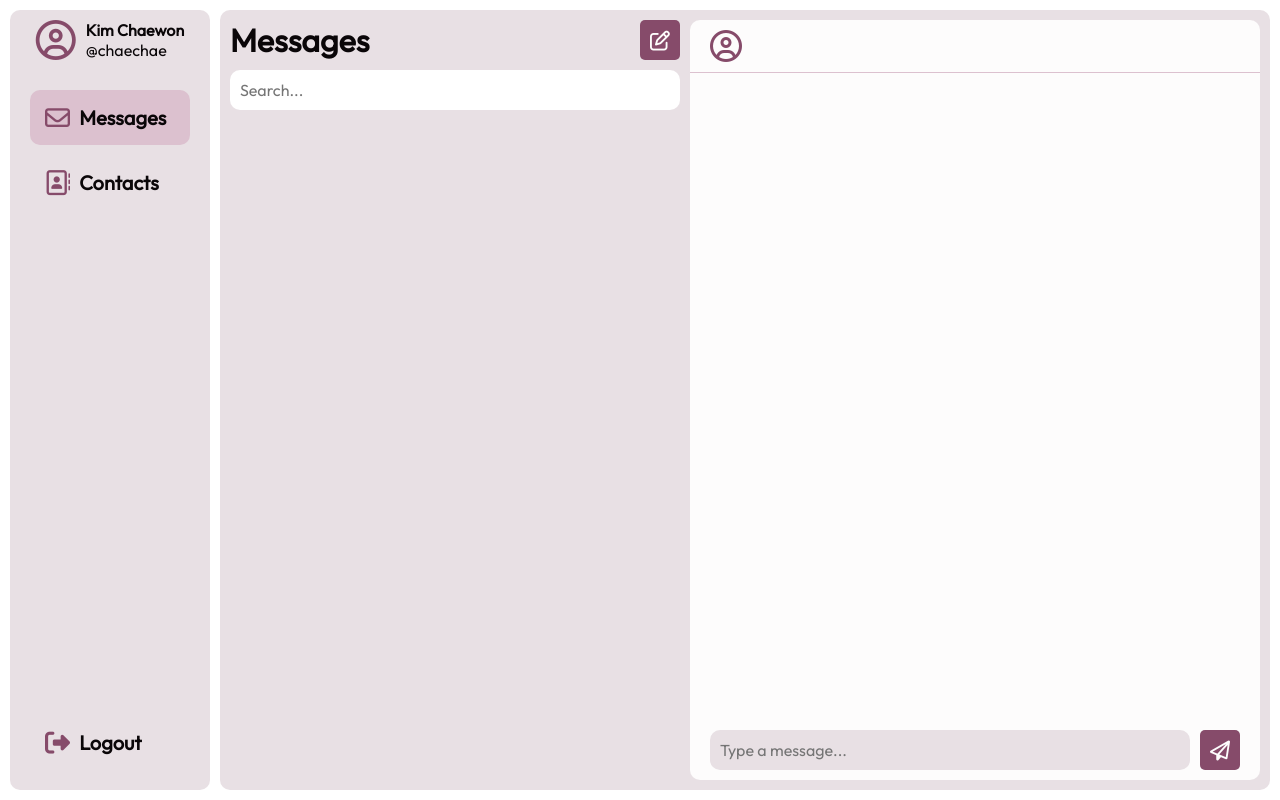
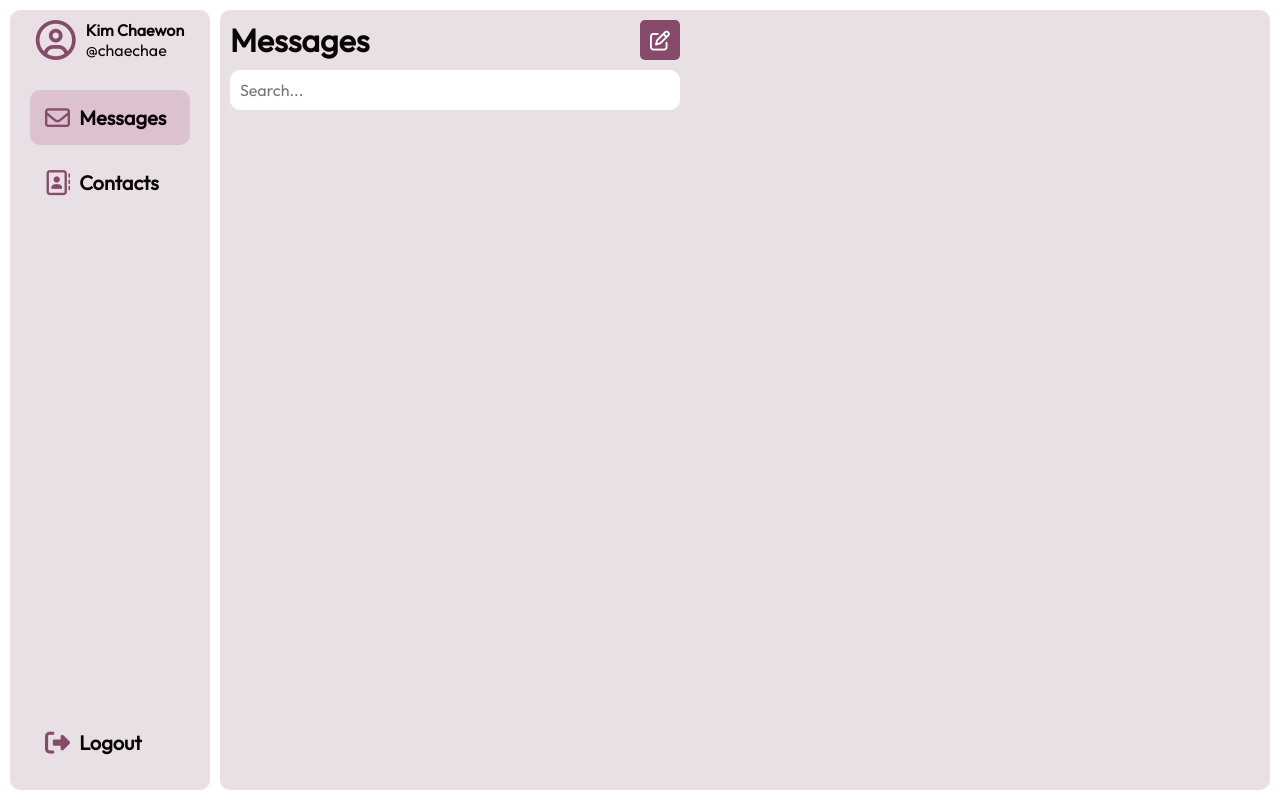
Before and after one commit to cjoyjoooy/Networking2, a PHP site: page /homepage.php in a window 1280 px wide. Run offline with PHP 8.4, Linux system fonts and the light colour scheme; the visitor is signed in with stand-in values (Sample User, id 1); data comes from the database, SQL or seed files in the repository.

Commit message:
UI changes

```diff
--- a/homepage.css
+++ b/homepage.css
@@ -64,7 +64,6 @@
     display: flex;
     padding: 10px;
     gap: 10px;
-
     z-index: 0;
 }
 
@@ -83,7 +82,7 @@
 }
 
 .chatbox {
-    display: flex;
+    display: none;
     flex-direction: column;
     justify-content: space-between;
     width: 100%;
--- a/main.js
+++ b/main.js
@@ -30,15 +30,19 @@
 });
 
 const items = document.querySelectorAll(".item");
+const chatbox = document.querySelector(".chatbox")
 
 items.forEach(item => {
     item.addEventListener('click', (e) => {
         e.preventDefault();
         items.forEach(item => {
             item.classList.remove("active");
+            chatbox.style.display = "none";
+
 
         })
 
+        chatbox.style.display = "flex";
         itemName = item.querySelector(".name").textContent;
         chatHeaderName = document.querySelector(".chatheadername");
         var headerNum = item.querySelector(".headerNum").value;
```
